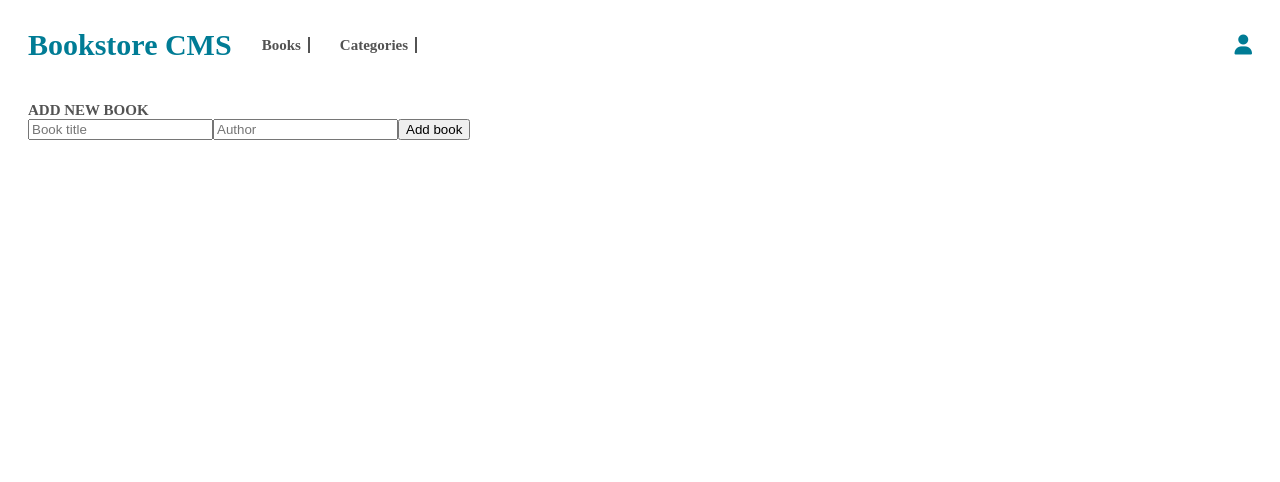
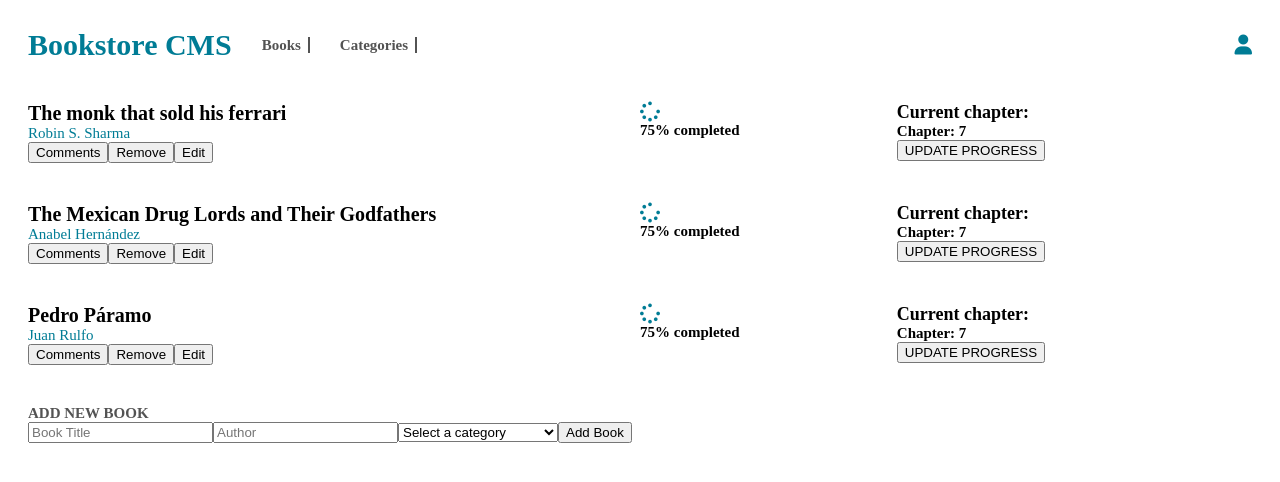
Before and after one commit to maury18/Book-Store, a React (Create React App) app: page / in a window 1280 px wide. Shown: the top 482 px of the page. Built offline with nearby package versions, Linux system fonts and the light colour scheme; a web font is replaced by a local one.

Commit message:
Make Changes

```diff
--- a/src/components/bookContainer.js
+++ b/src/components/bookContainer.js
@@ -1,7 +1,6 @@
 /* eslint-disable react/prop-types */
 import React from 'react';
 import { useDispatch } from 'react-redux';
-// import PropTypes from 'prop-types';
 import { removeBook } from '../redux/books/books';
 
 const BookContainer = (props) => {
--- a/src/components/forms.js
+++ b/src/components/forms.js
@@ -4,33 +4,52 @@ import { v4 as uuidv4 } from 'uuid';
 import { addBook } from '../redux/books/books';
 
 const Form = () => {
-  const dispatch = useDispatch();
-  const [titleInput, setBookInput] = useState('');
-  const [authorInput, setAuthorInput] = useState('');
-
-  const handleTitle = (e) => {
-    setBookInput(e.target.value);
-  };
-  const handleAuthor = (e) => {
-    setAuthorInput(e.target.value);
-  };
-  const handleSubmit = (e) => {
-    e.preventDefault();
-    dispatch(addBook({
-      id: uuidv4(),
-      title: titleInput,
-      author: authorInput,
-    }));
+  const initialFormState = {
+    title: '',
+    author: '',
+    category: '',
   };
 
+  const [formState, setFormState] = useState(initialFormState);
+
+  const handleChange = (e) => {
+    setFormState({
+      ...formState,
+      [e.target.name]: [e.target.value],
+    });
+  };
+
+  const dispatch = useDispatch();
+
+  const submitBookToStore = (event) => {
+    event.preventDefault();
+    document.querySelector('form').reset();
+
+    const newBook = {
+      id: uuidv4(),
+      title: formState.title[0],
+      author: formState.author[0],
+      category: formState.category[0],
+    };
+
+    dispatch(addBook(newBook));
+  };
   return (
     <section className="form">
-      <form className="form-container">
+      <form onSubmit={submitBookToStore} className="form-container">
         <h2>ADD NEW BOOK</h2>
         <div className="formcontainer">
-          <input name="title" type="text" value={titleInput} onChange={(e) => handleTitle(e)} placeholder="Book title" required />
-          <input name="author" type="text" value={authorInput} onChange={(e) => handleAuthor(e)} placeholder="Author" required />
-          <button type="button" onClick={handleSubmit}>Add book</button>
+          <input name="title" type="text" onChange={handleChange} placeholder="Book Title" required />
+          <input name="author" type="text" onChange={handleChange} placeholder="Author" required />
+          <select name="category" id="categories" onChange={handleChange} required>
+            <option value="">Select a category</option>
+            <option value="History">History</option>
+            <option value="Based on a true history">Based on a true history</option>
+            <option value="Philosophy">Philosophy</option>
+            <option value="Crime">Crime</option>
+            <option value="Litterature">Litterature</option>
+          </select>
+          <button type="submit">Add Book</button>
         </div>
       </form>
     </section>
--- a/src/index.js
+++ b/src/index.js
@@ -12,7 +12,3 @@ root.render(
     </Provider>
   </React.StrictMode>,
 );
-
-// If you want to start measuring performance in your app, pass a function
-// to log results (for example: reportWebVitals(console.log))
-// or send to an analytics endpoint. Learn more: https://bit.ly/CRA-vitals
--- a/src/redux/books/books.js
+++ b/src/redux/books/books.js
@@ -1,13 +1,34 @@
-const ADD_BOOK = 'ADD_NEW_BOOK_';
-const REMOVE_BOOK = 'REMOVE_BOOK';
-const initialState = [];
+const ADDED_BOOK = 'USER_ADDED_BOOK';
+const REMOVED_BOOK = 'USER_REMOVED_BOOK';
+const initialState = [
+  {
+    key: '1',
+    id: '1',
+    title: 'The monk that sold his ferrari',
+    author: 'Robin S. Sharma',
+    categories: 'History, Base on a true history, Philosophy',
+  },
+  {
+    key: '2',
+    id: '2',
+    title: 'The Mexican Drug Lords and Their Godfathers ',
+    author: 'Anabel Hernández',
+    categories: ' Based on a true history, Crime',
+  },
+  {
+    key: '3',
+    id: '3',
+    title: 'Pedro Páramo',
+    author: 'Juan Rulfo',
+    categories: 'History, Philosophy',
+  }];
 
-const booksReducer = (state = initialState, action) => {
+const bookReducer = (state = initialState, action) => {
   switch (action.type) {
-    case ADD_BOOK:
+    case ADDED_BOOK:
       return [...state, action.payload];
 
-    case REMOVE_BOOK:
+    case REMOVED_BOOK:
       return state.filter((book) => book.id !== action.id);
 
     default:
@@ -16,13 +37,13 @@ const booksReducer = (state = initialState, action) => {
 };
 
 export const addBook = (payload) => ({
-  type: ADD_BOOK,
+  type: ADDED_BOOK,
   payload,
 });
 
 export const removeBook = (id) => ({
-  type: REMOVE_BOOK,
+  type: REMOVED_BOOK,
   id,
 });
 
-export default booksReducer;
+export default bookReducer;
```
